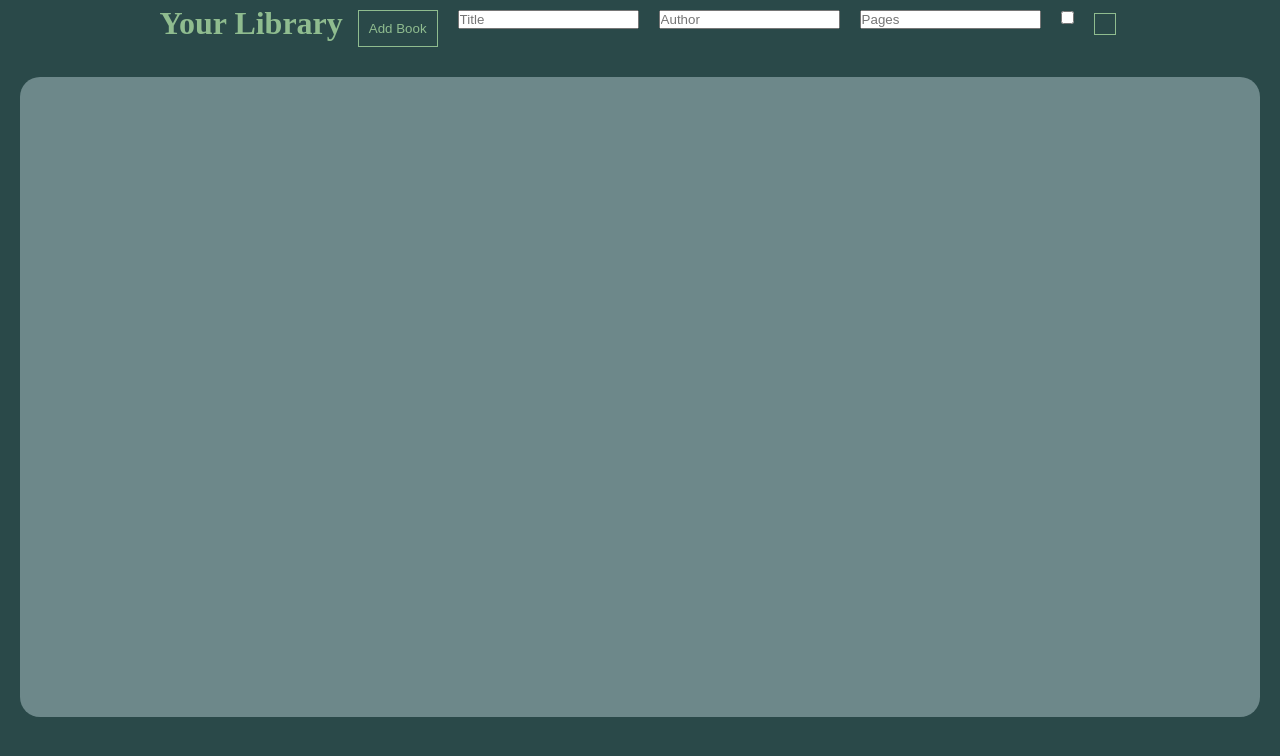
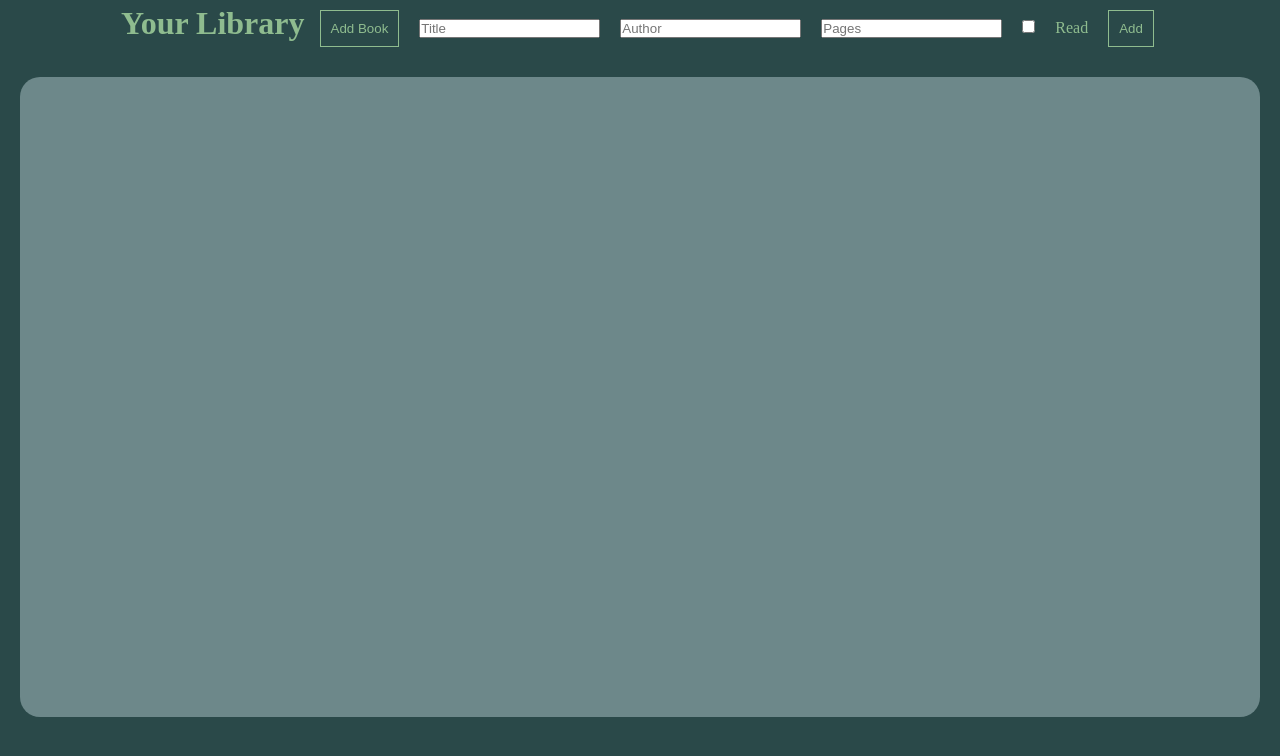
Before and after one commit to DylanHojnoski/Library, a plain HTML site: page index.html in a window 1280 px wide. Both pictures are taken after a click on the button "Add Book". Drawn offline with Linux system fonts and the light colour scheme.

Commit message:
Finished functionality of adding books

```diff
--- a/main.js
+++ b/main.js
@@ -44,24 +44,28 @@ function newBookForm()
     const pagesInput = document.createElement("input");
     pagesInput.setAttribute("type", "number");
     pagesInput.setAttribute("placeholder", "Pages");
+    pagesInput.setAttribute("min", 1);
 
     const readInput = document.createElement("input");
     readInput.setAttribute("type", "checkbox");
 
+    const label = document.createElement("label");
+    label.textContent = "Read";
+
     const submit = document.createElement("button");
-    submit.innerText = "Add";
+    submit.textContent = "Add";
     submit.addEventListener("click", () => {
         myLibrary.push(new Book(titleInput.value, authorInput.value, pagesInput.value, readInput.checked));
         bookForm.remove();
         addBookCard();
         active = false;
     });
-    submit.textContent = "";
 
     bookForm.append(titleInput);
     bookForm.append(authorInput);
     bookForm.append(pagesInput);
     bookForm.append(readInput);
+    bookForm.append(label);
     bookForm.append(submit);
     header.append(bookForm);
 }
@@ -83,10 +87,10 @@ function addBookCard()
     pages.textContent = `Pages: ${bookObject.pages}`;
 
     const read = document.createElement("input");
-    read.setAttribute("checked", bookObject.read);
     read.setAttribute("type", "checkbox");
+    bookObject.read ? read.setAttribute("checked", bookObject.read): false;
     read.addEventListener("change", () => {
-        bookObject.read = read;
+        bookObject.read = read.checked;
     });
 
     const label = document.createElement("label");
--- a/style.css
+++ b/style.css
@@ -40,6 +40,11 @@ button:hover {
 }
 
 input {
+    margin: 10px;
+}
+
+header label {
+    color: #8fbc8f;
     margin: 10px;
 }
 
```
